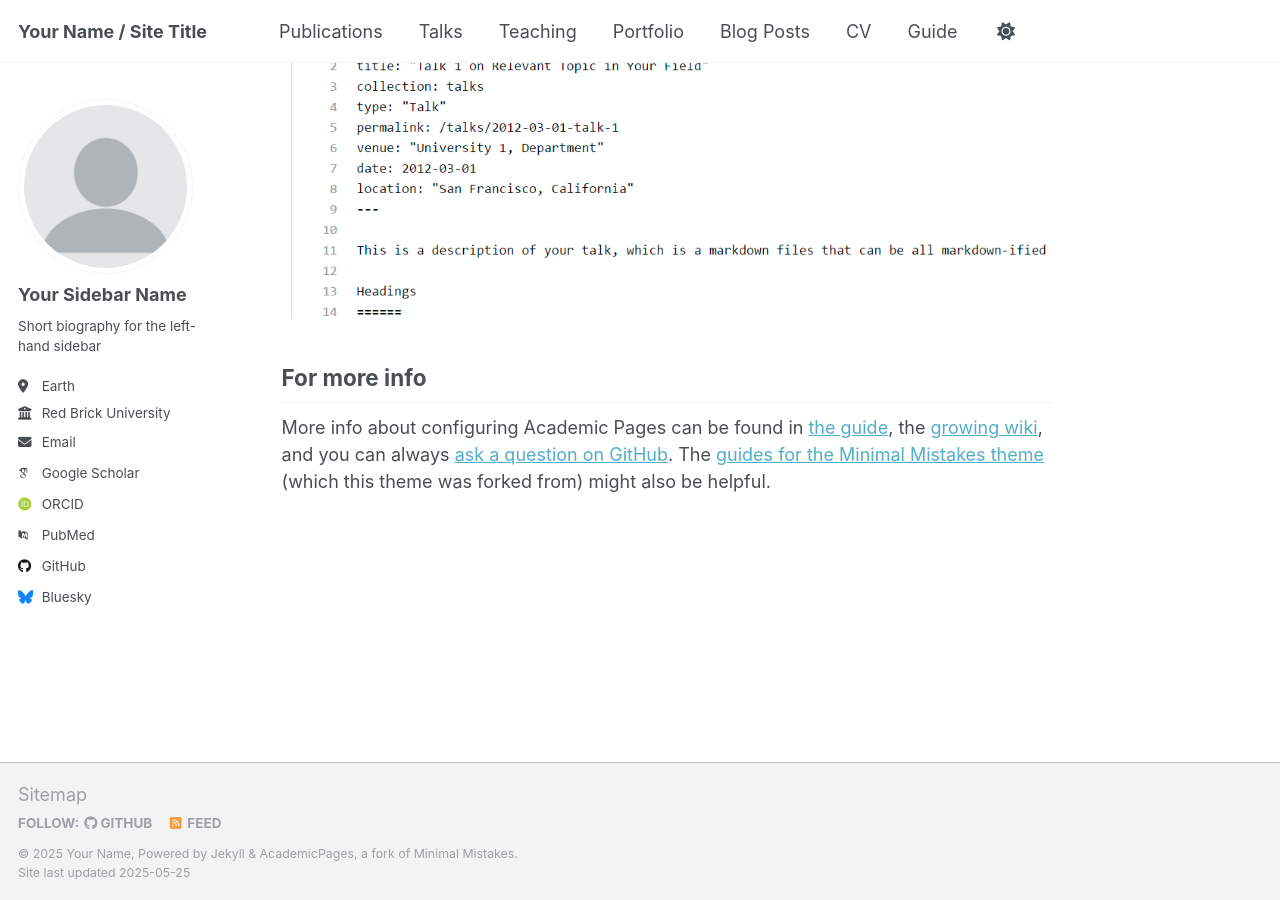
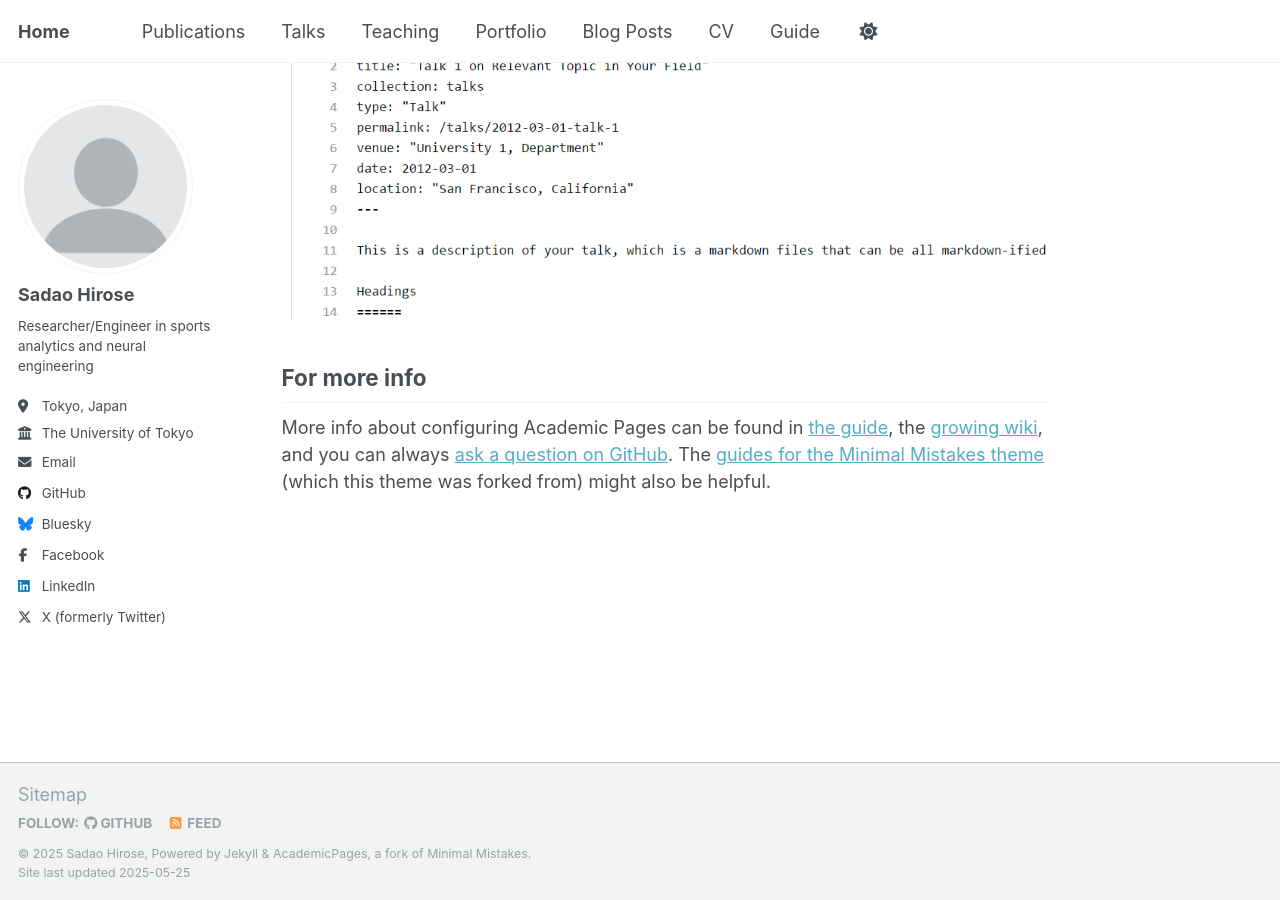
Before and after one commit to HiroseSadao/HiroseSadao.github.io, a Jekyll site: the page built from _pages/about.md, in a window 1280 px wide and 900 px high, scrolled down 2636 px. Built offline with Jekyll 4.4.1, drawn with Linux system fonts in a browser that asks for light colours; some web fonts are replaced.

Commit message:
基本情報を少し編集した

```diff
--- a/_config.yml
+++ b/_config.yml
@@ -9,9 +9,9 @@
 # Basic Site Settings
 locale                   : "en-US"
 site_theme               : "default"
-title                    : "Your Name / Site Title"
+title                    : "Home"
 title_separator          : "-"
-name                     : &name "Your Name"
+name                     : &name "Sadao Hirose"
 description              : &description "personal description"
 url                      : https://academicpages.github.io # the base hostname & protocol for your site e.g. "https://[your GitHub username].github.io"
 baseurl                  : "" # the subpath of your site, e.g. "/blog"
@@ -23,21 +23,21 @@ repository               : "academicpages/academicpages.github.io"
 author:
   # Biographic information
   avatar           : "profile.png"
-  name             : "Your Sidebar Name"
+  name             : "Sadao Hirose"
   pronouns         : # example: "she/her"
-  bio              : "Short biography for the left-hand sidebar"
-  location         : "Earth"
-  employer         : "Red Brick University"
+  bio              : "Researcher/Engineer in sports analytics and neural engineering"
+  location         : "Tokyo, Japan"
+  employer         : "The University of Tokyo"
   uri              : # URL
-  email            : "none@example.org"
+  email            : "hirose.akka@gmail.com"
 
   # Academic websites
   arxiv            : # URL - Update with the correct link to your profile
-  googlescholar    : "https://scholar.google.com/citations?user=PS_CX0AAAAAJ"
+  googlescholar    : # "https://scholar.google.com/citations?user=PS_CX0AAAAAJ"
   impactstory      : # URL
-  orcid            : "http://orcid.org/yourorcidurl"
+  orcid            : # "http://orcid.org/yourorcidurl"
   semantic         : # URL
-  pubmed           : "https://www.ncbi.nlm.nih.gov/pubmed/?term=john+snow"
+  pubmed           : # "https://www.ncbi.nlm.nih.gov/pubmed/?term=john+snow"
   researchgate     : # URL
   scopus           : # URL
 
@@ -45,13 +45,13 @@ author:
   bitbucket        : # Username - Update with your username on the site
   codepen          : # Username
   dribbble         : # Username
-  github           : "academicpages"
+  github           : "HiroseSadao"
   kaggle           : # Username
   stackoverflow    : # User number or user number and name (i.e., use "1" or "1/jeff-atwood")
 
   # Social media
   bluesky          : "bsky.app" # Replace this with you Bluesky username
-  facebook         : # Username
+  facebook         : Sadao Hirose
   flickr           : # Username
   foursquare       : # Username
   goodreads        : # Username
@@ -59,7 +59,7 @@ author:
   keybase          : # Username
   instagram        : # Username
   lastfm           : # Username
-  linkedin         : # Username
+  linkedin         : Sadao Hirose
   mastodon         : # URL
   medium           : # URL
   pinterest        : # Username
@@ -67,7 +67,7 @@ author:
   steam            : # Username
   telegram         : # URL
   tumblr           : # Username
-  twitter          : # Username for X / Twitter
+  twitter          : akka_hirose
   vine             : # Username
   weibo            : # Username
   wikipedia        : # Username
```
